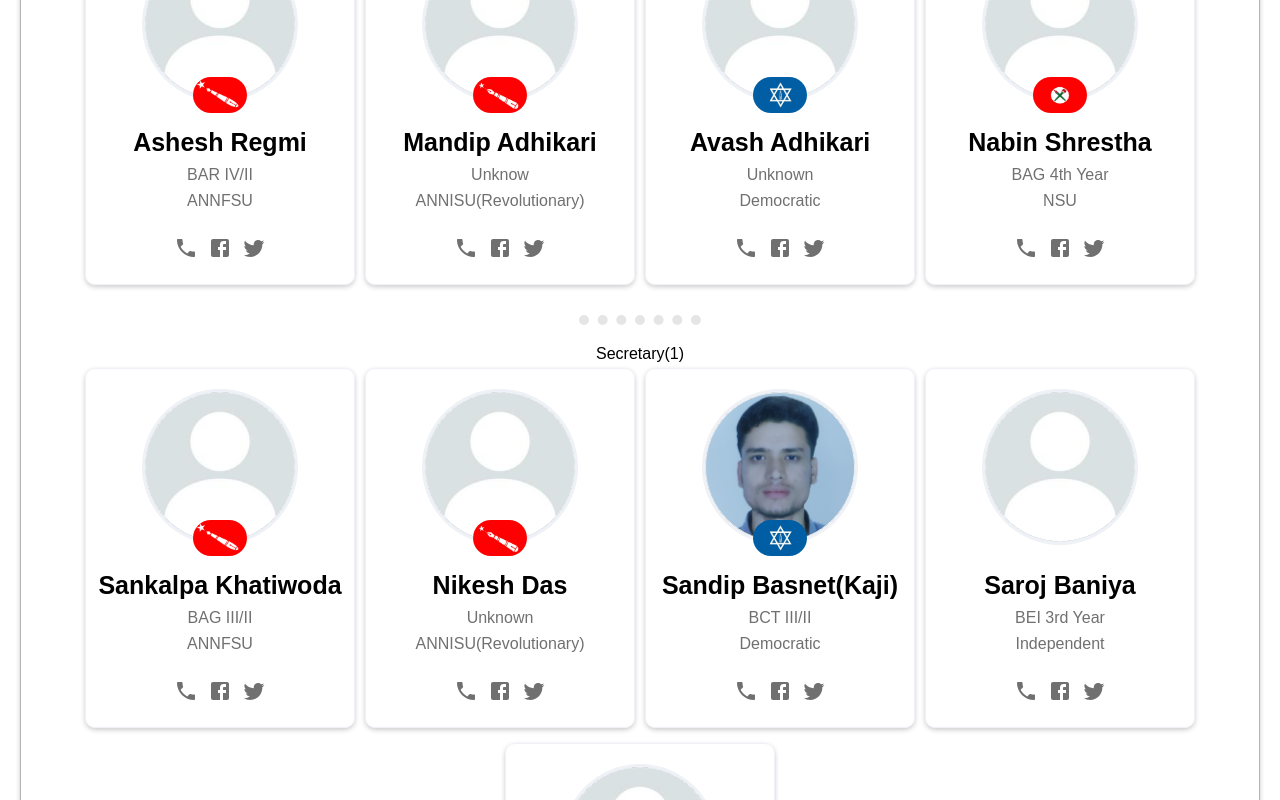
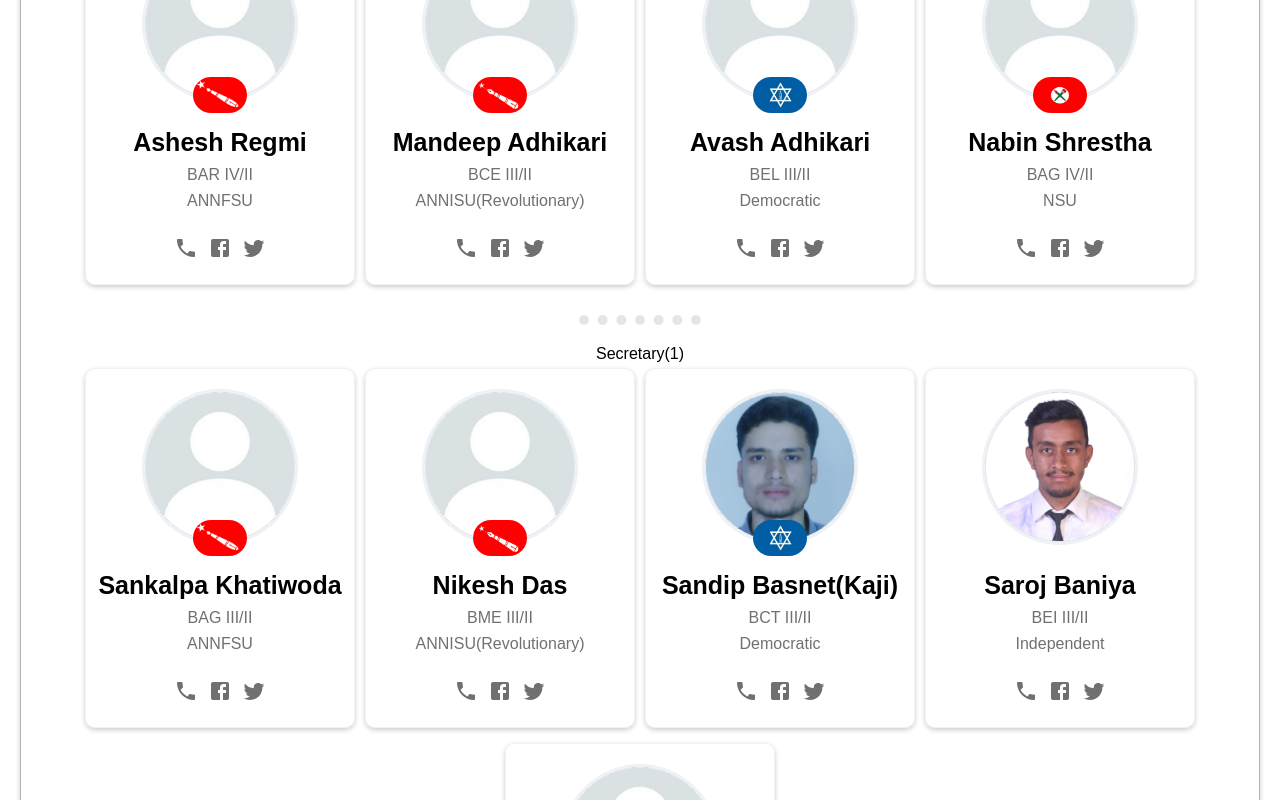
Before and after one commit to tajpuriya27/FSUElection2023, a React (Create React App) app: page / in a window 1280 px wide. Shown: the part 400-1200 px from the top of the page. Built offline with nearby package versions, Linux system fonts and the light colour scheme.

Commit message:
All candidates study update

```diff
--- a/src/data/json_data.js
+++ b/src/data/json_data.js
@@ -13,8 +13,8 @@ const Erc = [
   {
     id: "1",
     post: "president",
-    fname: "Mandip Adhikari",
-    study: "Unknow",
+    fname: "Mandeep Adhikari",
+    study: "BCE III/II",
     phone: "9800000000",
     facebook: "profile",
     twitter: "@suneelhq",
@@ -25,7 +25,7 @@ const Erc = [
     id: "35",
     post: "president",
     fname: "Avash Adhikari",
-    study: "Unknown",
+    study: "BEL III/II",
     phone: "980000000",
     facebook: "profile",
     twitter: "@suneelhq",
@@ -36,7 +36,7 @@ const Erc = [
     id: "28",
     post: "president",
     fname: "Nabin Shrestha",
-    study: "BAG 4th Year",
+    study: "BAG IV/II",
     phone: "980000000",
     facebook: "profile",
     twitter: "@suneelhq",
@@ -58,7 +58,7 @@ const Erc = [
     id: "10",
     post: "secretary",
     fname: "Nikesh Das",
-    study: "Unknown",
+    study: "BME III/II",
     phone: "9800000",
     facebook: "profile",
     twitter: "@suneelhq",
@@ -81,17 +81,18 @@ const Erc = [
     id: "12",
     post: "secretary",
     fname: "Saroj Baniya",
-    study: "BEI 3rd Year",
-    phone: "980000000",
-    facebook: "profile",
+    study: "BEI III/II",
+    phone: "9811354949",
+    facebook: "saroj.baniya.334",
     twitter: "@suneelhq",
     party: "Independent",
+    image: "images/SarojBaniyaBei.jpg"
   },
   {
     id: "13",
     post: "secretary",
     fname: "Rajan Kumar Yadav",
-    study: "Unknown",
+    study: "BEI II/II",
     phone: "980000000",
     facebook: "profile",
     twitter: "@suneelhq",
@@ -102,7 +103,7 @@ const Erc = [
     id: "19",
     post: "treasurer",
     fname: "Dipersan Dhakal",
-    study: "III/II",
+    study: "BCE III/II",
     phone: "980000000",
     facebook: "profile",
     twitter: "@suneelhq",
@@ -113,7 +114,7 @@ const Erc = [
     id: "2",
     fname: "Rabi Basnet",
     post: "treasurer",
-    study: "Unknown",
+    study: "BAR III/II",
     phone: "98000000000",
     facebook: "profile",
     twitter: "@suneelhq",
@@ -123,8 +124,8 @@ const Erc = [
   {
     id: "36",
     post: "treasurer",
-    fname: "Dibyani Karn",
-    study: "Unknown",
+    fname: "Divyani Karn",
+    study: "BAG I/II",
     phone: "980000000",
     facebook: "profile",
     twitter: "@suneelhq",
@@ -134,8 +135,8 @@ const Erc = [
   {
     id: "29",
     post: "treasurer",
-    fname: "Maheshwor Prasad Bhatt",
-    study: "Unknown",
+    fname: "Maheshwar Prasad(MP) Bhatt",
+    study: "BCT III/II",
     phone: "980000000",
     facebook: "profile",
     twitter: "@suneelhq",
@@ -212,7 +213,7 @@ const Erc = [
   {
     id: "25",
     post: "member",
-    fname: "Rewant Regmi",
+    fname: "Rewanta Regmi",
     study: "BCE II/II",
     phone: "980000000",
     facebook: "profile",
@@ -235,7 +236,7 @@ const Erc = [
     id: "4",
     post: "member",
     fname: "Anil Kumar Das",
-    study: "Unknown",
+    study: "BEL I/II",
     phone: "980000000",
     facebook: "profile",
     twitter: "@suneelhq",
@@ -246,7 +247,7 @@ const Erc = [
     id: "5",
     post: "member",
     fname: "Dibash Khadka",
-    study: "Unknown",
+    study: "BME III/II",
     phone: "980000000",
     facebook: "profile",
     twitter: "@suneelhq",
@@ -257,7 +258,7 @@ const Erc = [
     id: "9",
     post: "member",
     fname: "Gaurav Kumar Singh",
-    study: "Unknown",
+    study: "BCT I/II",
     phone: "98000000",
     facebook: "profile",
     twitter: "@suneelhq",
@@ -268,7 +269,7 @@ const Erc = [
     id: "8",
     post: "member",
     fname: "Karan Magar",
-    study: "Unknown",
+    study: "BME II/II",
     phone: "980000000",
     facebook: "profile",
     twitter: "@suneelhq",
@@ -279,7 +280,7 @@ const Erc = [
     id: "6",
     post: "member",
     fname: "Lekhnath Neupane",
-    study: "Unknown",
+    study: "BME II/II",
     phone: "980000000",
     facebook: "profile",
     twitter: "@suneelhq",
@@ -290,7 +291,7 @@ const Erc = [
     id: "3",
     post: "member",
     fname: "Nisha Budhathoki",
-    study: "Unknown",
+    study: "BME II/II",
     phone: "98000000000",
     facebook: "profile",
     twitter: "@suneelhq",
@@ -300,8 +301,8 @@ const Erc = [
   {
     id: "7",
     post: "member",
-    fname: "Prajwol Rai",
-    study: "Unknown",
+    fname: "Prajwal Rai",
+    study: "BME II/II",
     phone: "98000000",
     facebook: "profile",
     twitter: "@suneelhq",
@@ -312,7 +313,7 @@ const Erc = [
     id: "11",
     post: "member",
     fname: "Riwaj Kharel",
-    study: "Unknown",
+    study: "BME I/II",
     phone: "98000000",
     facebook: "profile",
     twitter: "@suneelhq",
@@ -323,7 +324,7 @@ const Erc = [
     id: "38",
     post: "member",
     fname: "Basista Adhikari",
-    study: "Unknown",
+    study: "BME II/II",
     phone: "980000000",
     facebook: "profile",
     twitter: "@suneelhq",
@@ -334,7 +335,7 @@ const Erc = [
     id: "45",
     post: "member",
     fname: "Dipak Kumar Shah",
-    study: "Unknown",
+    study: "BAG III/II",
     phone: "980000000",
     facebook: "profile",
     twitter: "@suneelhq",
@@ -345,7 +346,7 @@ const Erc = [
     id: "42",
     post: "member",
     fname: "Harish Karki",
-    study: "Unknown",
+    study: "BME I/II",
     phone: "980000000",
     facebook: "profile",
     twitter: "@suneelhq",
@@ -356,7 +357,7 @@ const Erc = [
     id: "39",
     post: "member",
     fname: "Kushal Adhikari",
-    study: "Unknown",
+    study: "BCT I/II",
     phone: "980000000",
     facebook: "profile",
     twitter: "@suneelhq",
@@ -367,7 +368,7 @@ const Erc = [
     id: "40",
     post: "member",
     fname: "Mausam Lamichhane",
-    study: "Unknown",
+    study: "BEL I/II",
     phone: "980000000",
     facebook: "profile",
     twitter: "@suneelhq",
@@ -378,7 +379,7 @@ const Erc = [
     id: "41",
     post: "member",
     fname: "Priyanshu Karn",
-    study: "Unknown",
+    study: "BCE I/II",
     phone: "980000000",
     facebook: "profile",
     twitter: "@suneelhq",
@@ -388,19 +389,20 @@ const Erc = [
   {
     id: "44",
     post: "member",
-    fname: "Rajababu Shah",
-    study: "BCT 2nd Year",
-    phone: "980000000",
-    facebook: "profile",
+    fname: "Rajbabu Sah",
+    study: "BCT II/II",
+    phone: "9807146222",
+    facebook: "rajbabu.gupta.509",
     twitter: "@suneelhq",
     party: "Democratic",
     logo: "party_img/democ.png",
+    image: "images/RajbabuSahBct.jpg"
   },
   {
     id: "37",
     post: "member",
     fname: "Sujan Nainawosti",
-    study: "Unknown",
+    study: "BCT I/II",
     phone: "980000000",
     facebook: "profile",
     twitter: "@suneelhq",
@@ -411,7 +413,7 @@ const Erc = [
     id: "31",
     post: "member",
     fname: "Amir Karki",
-    study: "Unknown",
+    study: "BME III/II",
     phone: "980000000",
     facebook: "profile",
     twitter: "@suneelhq",
@@ -434,7 +436,7 @@ const Erc = [
     id: "34",
     post: "member",
     fname: "Purushottam Rijal",
-    study: "BAR 4th Year",
+    study: "BAR IV/II",
     phone: "980000000",
     facebook: "profile",
     twitter: "@suneelhq",
@@ -445,7 +447,7 @@ const Erc = [
     id: "30",
     post: "member",
     fname: "Sagar Bashyal",
-    study: "Unknown",
+    study: "BCE II/II",
     phone: "980000000",
     facebook: "profile",
     twitter: "@suneelhq",
@@ -456,7 +458,7 @@ const Erc = [
     id: "33",
     post: "member",
     fname: "Sejal Poddar",
-    study: "Unknown",
+    study: "BCT II/II",
     phone: "980000000",
     facebook: "profile",
     twitter: "@suneelhq",
@@ -467,7 +469,7 @@ const Erc = [
     id: "15",
     post: "member",
     fname: "Maniraj Shah",
-    study: "Unknown",
+    study: "BCE I/II",
     phone: "980000000",
     facebook: "profile",
     twitter: "@suneelhq",
@@ -478,7 +480,7 @@ const Erc = [
     id: "16",
     post: "member",
     fname: "Renu Nagbanshi",
-    study: "Unknown",
+    study: "BEL I/II",
     phone: "980000000",
     facebook: "profile",
     twitter: "@suneelhq",
```
Also changed, not shown: public/images/RajbabuSahBct.JPG (added), public/images/SarojBaniyaBei.jpg (added), src/data/voterlist.js.
